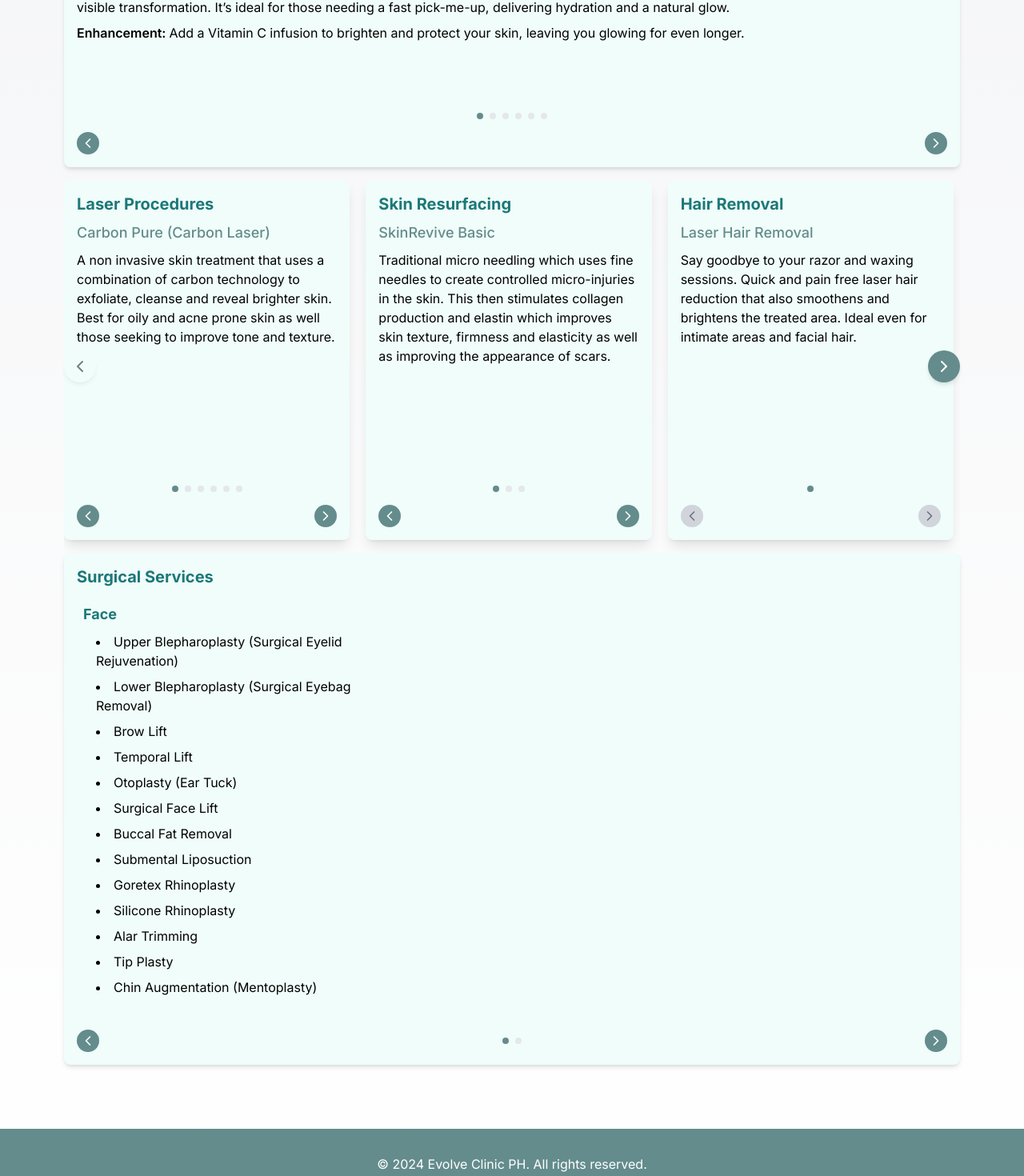
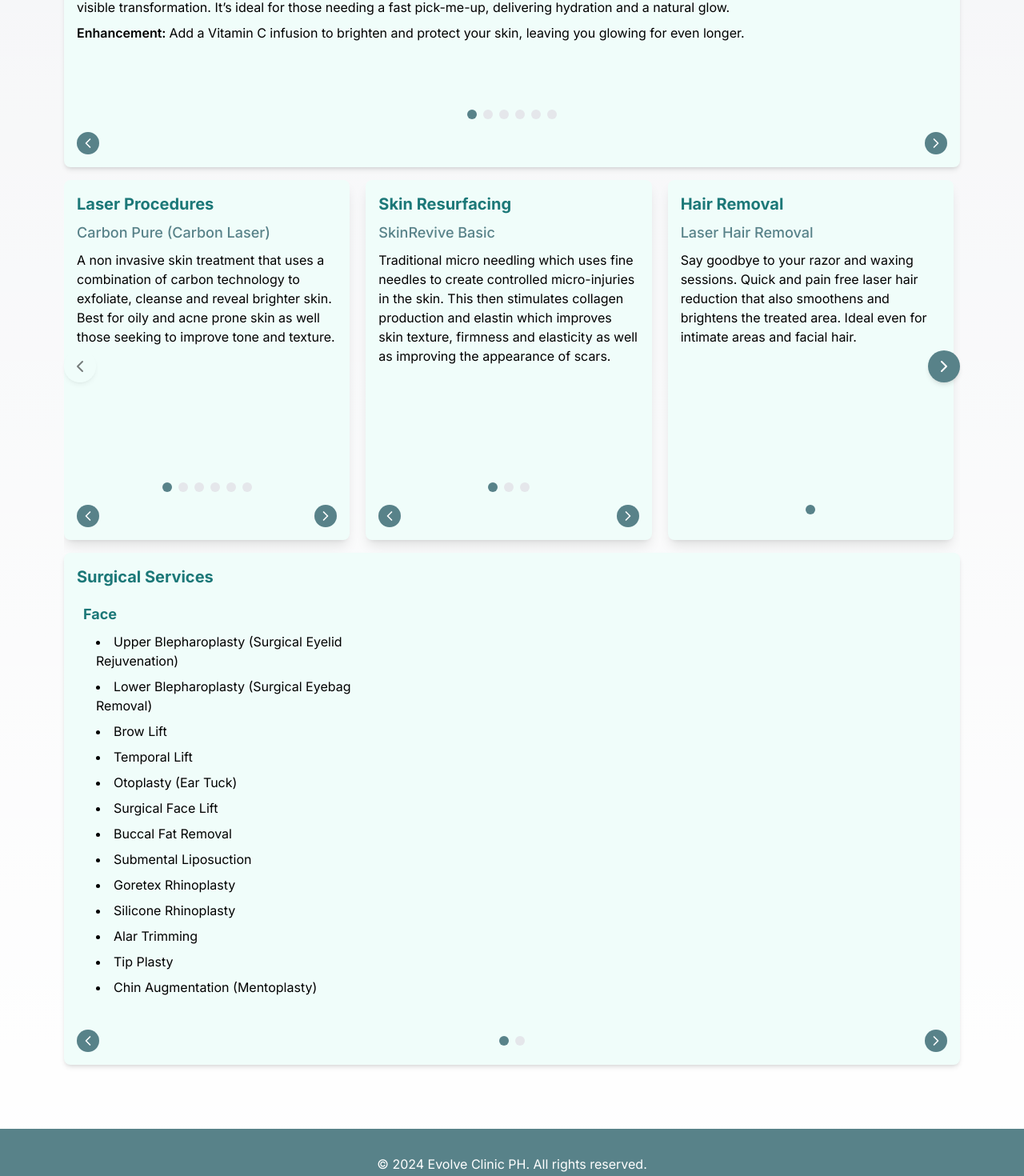
Before and after one commit to Revkxd/EvolveClinicPH, a Next.js app in the folder evolveclinicph/: page /services in a window 1280 px wide. Shown: the part 595-2065 px from the top of the page at 80% size. Built offline with nearby package versions, Linux system fonts and the light colour scheme.

Commit message:
UI changes

```diff
--- a/evolveclinicph/src/app/components/FormHeader.tsx
+++ b/evolveclinicph/src/app/components/FormHeader.tsx
@@ -9,7 +9,7 @@ export default function FormHeader({ isHomePage, header, headerTextStyle }: Home
         <Image src="/logo-smalt-blue.png" alt="Evolve Clinic PH Logo" width={90} height={90} className="mr-4 mb-4"/> :
         <Image src="/secondary-smalt-blue.png" alt="Evolve Clinic PH Logo" width={300} height={300} className="mr-4 mb-4"/>
       }
-      <h2 className={`${headerTextStyle} font-bold mb-8 text-center`}>{header}</h2>
+      <h2 className={`${headerTextStyle} font-bold mb-8 text-center`} aria-label={`$header`}>{header}</h2>
     </div>
     </>
   );
--- a/evolveclinicph/src/app/components/ServiceBox.tsx
+++ b/evolveclinicph/src/app/components/ServiceBox.tsx
@@ -45,7 +45,7 @@ export default function ServiceBox({ category, services }: ServiceBoxProps) {
             <button
               key={index}
               onClick={() => goToService(index)}
-              className={`w-2 h-2 rounded-full ${
+              className={`w-3 h-3 rounded-full ${
                 index === currentIndex ? 'bg-turq' : 'bg-gray-200'
               } transition-colors duration-300`}
               aria-label={`Go to service ${index + 1}`}
@@ -55,7 +55,7 @@ export default function ServiceBox({ category, services }: ServiceBoxProps) {
         <div className="flex justify-between items-center w-full">
           <button
             onClick={prevService}
-            className={`p-1 rounded-full ${services.length <= 1 ? 'bg-gray-300 text-gray-500 cursor-not-allowed' : 'bg-turq text-white hover:bg-turq-shaded'} transition duration-300`}
+            className={`p-1 rounded-full ${services.length <= 1 ? 'hidden' : 'bg-turq text-white hover:bg-turq-shaded'} transition duration-300`}
             aria-label="Previous service"
             disabled={services.length <= 1}  // Disable button if services length is <= 1
           >
@@ -63,7 +63,7 @@ export default function ServiceBox({ category, services }: ServiceBoxProps) {
           </button>
           <button
             onClick={nextService}
-            className={`p-1 rounded-full ${services.length <= 1 ? 'bg-gray-300 text-gray-500 cursor-not-allowed' : 'bg-turq text-white hover:bg-turq-shaded'} transition duration-300`}
+            className={`p-1 rounded-full ${services.length <= 1 ? 'hidden' : 'bg-turq text-white hover:bg-turq-shaded'} transition duration-300`}
             aria-label="Next service"
             disabled={services.length <= 1}  // Disable button if services length is <= 1
           >
--- a/evolveclinicph/src/app/components/ServiceBoxContainer.tsx
+++ b/evolveclinicph/src/app/components/ServiceBoxContainer.tsx
@@ -24,7 +24,7 @@ export default function  ServiceBoxContainer({ title, children }: ServiceBoxCont
   return (
     <div className="bg-teal-50 p-4 rounded-lg shadow-md w-full h-[640px] flex flex-col justify-between">
       <h3 className="text-xl font-bold mb-2 text-turq-shaded">{title}</h3>
-      <div className="h-5/6 overflow-y-auto mb-4">{children[currentIndex]}</div>
+      <div className="h-5/6 overflow-y-auto mb-4 custom-scrollbar">{children[currentIndex]}</div>
       <div className="flex justify-between items-center">
         <button
           onClick={prevService}
@@ -38,7 +38,7 @@ export default function  ServiceBoxContainer({ title, children }: ServiceBoxCont
             <button
               key={index}
               onClick={() => setCurrentIndex(index)}
-              className={`w-2 h-2 rounded-full transition-colors duration-300 ${
+              className={`w-3 h-3 rounded-full transition-colors duration-300 ${
                 index === currentIndex ? "bg-turq" : "bg-gray-200"
               }`}
               aria-label={`Go to service group ${index + 1}`}
--- a/evolveclinicph/src/app/components/WideServiceBox.tsx
+++ b/evolveclinicph/src/app/components/WideServiceBox.tsx
@@ -66,7 +66,7 @@ export default function WideServiceBox({ category, services }: WideServiceBoxPro
             <button
               key={index}
               onClick={() => goToService(index)}
-              className={`w-2 h-2 rounded-full ${
+              className={`w-3 h-3 rounded-full ${
                 index === currentIndex ? 'bg-turq' : 'bg-gray-200'
               } transition-colors duration-300`}
               aria-label={`Go to service ${index + 1}`}
--- a/evolveclinicph/src/app/components/about/AboutFacilities.tsx
+++ b/evolveclinicph/src/app/components/about/AboutFacilities.tsx
@@ -119,7 +119,7 @@ export default function AboutFacilities() {
               <button
                 key={index}
                 onClick={() => goToSlide(index)}
-                className={`w-2 h-2 rounded-full transition-colors duration-300 ${
+                className={`w-3 h-3 rounded-full transition-colors duration-300 ${
                   index === currentIndex ? "bg-turq" : "bg-gray-200"
                 }`}
                 aria-label={`Go to image ${index + 1}`}
--- a/evolveclinicph/src/app/components/homepage/WelcomeComponent.tsx
+++ b/evolveclinicph/src/app/components/homepage/WelcomeComponent.tsx
@@ -2,7 +2,7 @@ export default function WelcomeComponent() {
   return (
     <section id="welcome" className="py-20 text-center">
       <h1 className="text-6xl font-bold mb-4 text-turq-shaded">Welcome to Evolve Clinic PH</h1>
-      <p className="text-xl text-turq">Your premier destination for advanced skincare treatments and cosmetic surgical procedures</p>
+      <p className="text-xl text-turq-shaded">Your premier destination for advanced skincare treatments and cosmetic surgical procedures</p>
     </section>
   )
 }
--- a/evolveclinicph/tailwind.config.ts
+++ b/evolveclinicph/tailwind.config.ts
@@ -12,7 +12,7 @@ export default {
         background: "var(--background)",
         foreground: "var(--foreground)",
         turq: {
-          DEFAULT: '#648c8c',
+          DEFAULT: '#588289',
           text: '#31a99e',
           lighterdefault: '#799f9f',
           lightlyshaded: '#229191',
```
